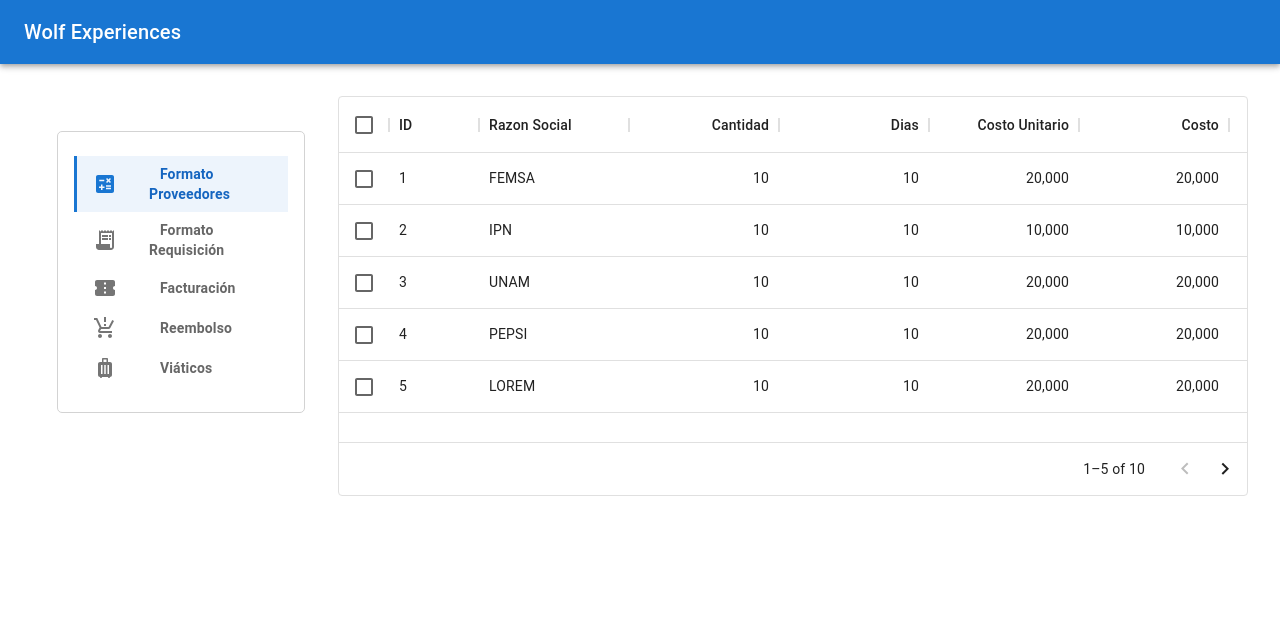
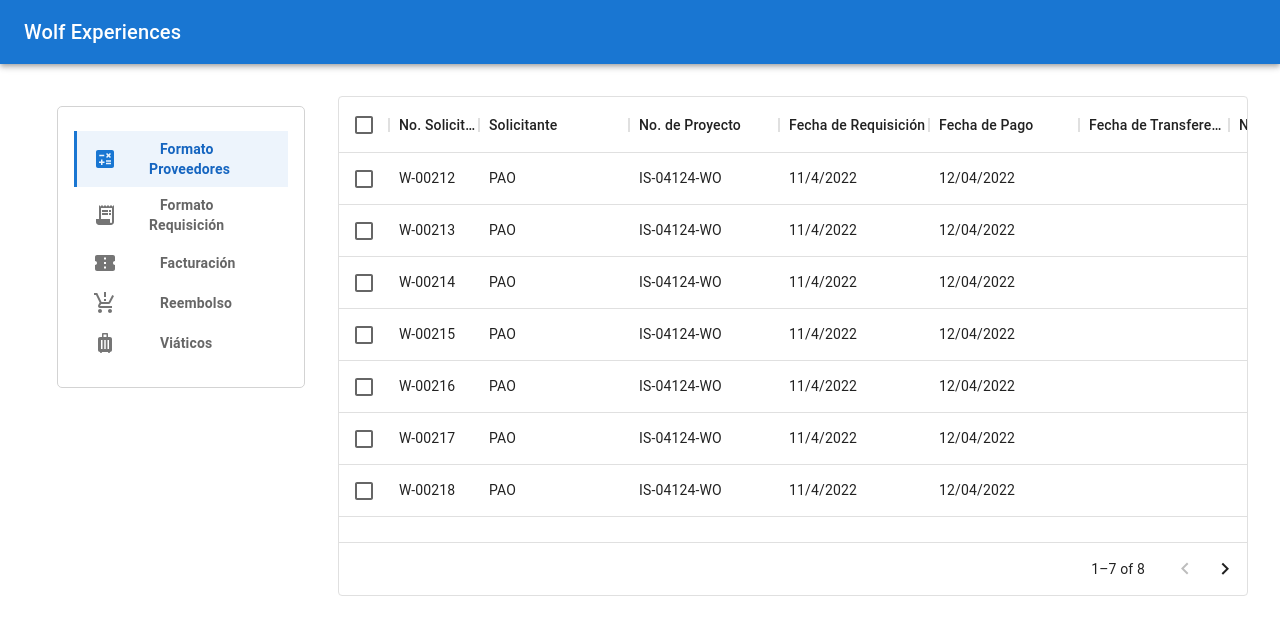
Before and after one commit to SilverOcJu/wolf-project, a React (Create React App) app: page /main in a window 1280 px wide. Shown: the top 634 px of the page. Built offline with nearby package versions, Linux system fonts and the light colour scheme.

Commit message:
Acoplado al nuevo formato de pago

```diff
--- a/src/components/FormatoProveedores.js
+++ b/src/components/FormatoProveedores.js
@@ -13,74 +13,206 @@ export default function FormatoProveedores() {
   const navigate = useNavigate();
   // DEFINICIÓN DE FILAS //
   const rows = [
-    { id: 1, razonSocial: 'FEMSA', cant: 10, dias: 10, costoUnit: 20000, costo: 20000, subtotal: 20000, iva: 2300, total: 22300 },
-    { id: 2, razonSocial: 'IPN', cant: 10, dias: 10, costoUnit: 10000, costo: 10000, subtotal: 10000, iva: 1300, total: 11300 },
-    { id: 3, razonSocial: 'UNAM', cant: 10, dias: 10, costoUnit: 20000, costo: 20000, subtotal: 20000, iva: 2300, total: 22300 },
-    { id: 4, razonSocial: 'PEPSI', cant: 10, dias: 10, costoUnit: 20000, costo: 20000, subtotal: 20000, iva: 2300, total: 22300 },
-    { id: 5, razonSocial: 'LOREM', cant: 10, dias: 10, costoUnit: 20000, costo: 20000, subtotal: 20000, iva: 2300, total: 22300 },
-    { id: 6, razonSocial: 'IPSUM', cant: 10, dias: 10, costoUnit: 20000, costo: 20000, subtotal: 20000, iva: 2300, total: 22300 },
-    { id: 7, razonSocial: 'SULAKE', cant: 10, dias: 10, costoUnit: 20000, costo: 20000, subtotal: 20000, iva: 2300, total: 22300 },
-    { id: 8, razonSocial: 'XIAOMI', cant: 10, dias: 10, costoUnit: 20000, costo: 20000, subtotal: 20000, iva: 2300, total: 22300 },
-    { id: 9, razonSocial: 'HP', cant: 10, dias: 10, costoUnit: 20000, costo: 20000, subtotal: 20000, iva: 2300, total: 22300 },
-    { id: 10, razonSocial: 'KFC', cant: 10, dias: 10, costoUnit: 20000, costo: 20000, subtotal: 20000, iva: 2300, total: 22300 },
+    {
+      /* Pago de prueba */
+      id: 'W-00212',
+      solicitante: 'PAO',
+      proyecto: 'IS-04124-WO',
+      reqFecha: '11/4/2022',
+      pagoFecha: '12/04/2022',
+      razonSocial: 'ADMINISTRACION Y CONSTRUCCION ALOUET TE SA DE CV',
+      total: 65250.00,
+      status: 'REALIZADO',
+      cuentaBanco: '03618050061',
+      banco: 'INBURSA',
+      pdfFac: 'Ok',
+    },
+    {
+      /* Pago de prueba */
+      id: 'W-00213',
+      solicitante: 'PAO',
+      proyecto: 'IS-04124-WO',
+      reqFecha: '11/4/2022',
+      pagoFecha: '12/04/2022',
+      razonSocial: 'ADMINISTRACION Y CONSTRUCCION ALOUET TE SA DE CV',
+      total: 65250.00,
+      status: 'REALIZADO',
+      cuentaBanco: '03618050061',
+      banco: 'INBURSA',
+      pdfFac: 'Ok',
+    },
+    {
+      /* Pago de prueba */
+      id: 'W-00214',
+      solicitante: 'PAO',
+      proyecto: 'IS-04124-WO',
+      reqFecha: '11/4/2022',
+      pagoFecha: '12/04/2022',
+      razonSocial: 'ADMINISTRACION Y CONSTRUCCION ALOUET TE SA DE CV',
+      total: 65250.00,
+      status: 'REALIZADO',
+      cuentaBanco: '03618050061',
+      banco: 'INBURSA',
+      pdfFac: 'Ok',
+    },
+    {
+      /* Pago de prueba */
+      id: 'W-00215',
+      solicitante: 'PAO',
+      proyecto: 'IS-04124-WO',
+      reqFecha: '11/4/2022',
+      pagoFecha: '12/04/2022',
+      razonSocial: 'ADMINISTRACION Y CONSTRUCCION ALOUET TE SA DE CV',
+      total: 65250.00,
+      status: 'REALIZADO',
+      cuentaBanco: '03618050061',
+      banco: 'INBURSA',
+      pdfFac: 'Ok',
+    },
+    {
+      /* Pago de prueba */
+      id: 'W-00216',
+      solicitante: 'PAO',
+      proyecto: 'IS-04124-WO',
+      reqFecha: '11/4/2022',
+      pagoFecha: '12/04/2022',
+      razonSocial: 'ADMINISTRACION Y CONSTRUCCION ALOUET TE SA DE CV',
+      total: 65250.00,
+      status: 'REALIZADO',
+      cuentaBanco: '03618050061',
+      banco: 'INBURSA',
+      pdfFac: 'Ok',
+    },
+    {
+      /* Pago de prueba */
+      id: 'W-00217',
+      solicitante: 'PAO',
+      proyecto: 'IS-04124-WO',
+      reqFecha: '11/4/2022',
+      pagoFecha: '12/04/2022',
+      razonSocial: 'ADMINISTRACION Y CONSTRUCCION ALOUET TE SA DE CV',
+      total: 65250.00,
+      status: 'REALIZADO',
+      cuentaBanco: '03618050061',
+      banco: 'INBURSA',
+      pdfFac: 'Ok',
+    },
+    {
+      /* Pago de prueba */
+      id: 'W-00218',
+      solicitante: 'PAO',
+      proyecto: 'IS-04124-WO',
+      reqFecha: '11/4/2022',
+      pagoFecha: '12/04/2022',
+      razonSocial: 'ADMINISTRACION Y CONSTRUCCION ALOUET TE SA DE CV',
+      total: 65250.00,
+      status: 'REALIZADO',
+      cuentaBanco: '03618050061',
+      banco: 'INBURSA',
+      pdfFac: 'Ok',
+    },
+    {
+      /* Pago de prueba */
+      id: 'W-00219',
+      solicitante: 'PAO',
+      proyecto: 'IS-04124-WO',
+      reqFecha: '11/4/2022',
+      pagoFecha: '12/04/2022',
+      razonSocial: 'ADMINISTRACION Y CONSTRUCCION ALOUET TE SA DE CV',
+      total: 65250.00,
+      status: 'REALIZADO',
+      cuentaBanco: '03618050061',
+      banco: 'INBURSA',
+      pdfFac: 'Ok',
+    },
   ];
   // DEFINICIÓN DE COLUMNAS //
   const columns = [
-    { field: 'id', headerName: 'ID', width: 90 },
+    { field: 'id', headerName: 'No. Solicitud', width: 90 },
     {
-      field: 'razonSocial',
-      headerName: 'Razon Social',
+      field: 'solicitante',
+      headerName: 'Solicitante',
       width: 150,
       editable: true,
     },
     {
-      field: 'cant',
-      headerName: 'Cantidad',
+      field: 'proyecto',
+      headerName: 'No. de Proyecto',
+      width: 150,
+      editable: true,
+    },
+    {
+      field: 'reqFecha',
+      headerName: 'Fecha de Requisición',
+      width: 150,
+      editable: true,
+    },
+    {
+      field: 'pagoFecha',
+      headerName: 'Fecha de Pago',
+      width: 150,
+      editable: true,
+    },
+    {
+      field: 'transFecha',
+      headerName: 'Fecha de Transferencia',
+      width: 150,
+      editable: true,
+    },
+    {
+      field: 'nombreComercial',
+      headerName: 'Nombre Comercial',
+      width: 150,
+      editable: true,
+    },
+    {
+      field: 'razonSocial',
+      headerName: 'Razón Social',
+      width: 150,
+      editable: true,
+    },
+    {
+      field: 'concepto',
+      headerName: 'Concepto',
+      width: 150,
+      editable: true,
+    },
+    {
+      field: 'total',
+      headerName: 'Total',
       width: 150,
       editable: true,
       type: 'number',
     },
     {
-      field: 'dias',
-      headerName: 'Dias',
+      field: 'status',
+      headerName: 'Status',
       width: 150,
       editable: true,
-      type: 'number',
     },
     {
-      field: 'costoUnit',
-      headerName: 'Costo Unitario',
+      field: 'cuentaBanco',
+      headerName: 'Cuenta Banco',
       width: 150,
       editable: true,
-      type: 'number',
     },
     {
-      field: 'costo',
-      headerName: 'Costo',
+      field: 'banco',
+      headerName: 'Banco',
       width: 150,
       editable: true,
-      type: 'number',
     },
     {
-      field: 'subtotal',
-      headerName: 'Sub Total',
+      field: 'obs',
+      headerName: 'Observaciones',
       width: 150,
       editable: true,
-      type: 'number',
     },
     {
-      field: 'iva',
-      headerName: 'IVA',
+      field: 'pdfFac',
+      headerName: 'PDF Fac.',
       width: 150,
       editable: true,
-      type: 'number',
-    },
-    {
-      field: 'total',
-      headerName: 'TOTAL',
-      width: 150,
-      editable: true,
-      type: 'number',
     },
     {
       field: 'Acciones',
@@ -104,11 +236,11 @@ export default function FormatoProveedores() {
   ];
 
   return (
-    <Box sx={{ height: 400, width: '100%' }}>
+    <Box sx={{ height: 500, width: '100%' }}>
       <DataGrid
         rows={rows}
         columns={columns}
-        pageSize={5}
+        pageSize={7}
         rowsPerPageOptions={[5]}
         checkboxSelection
         disableSelectionOnClick
--- a/src/components/MainContainer.js
+++ b/src/components/MainContainer.js
@@ -35,7 +35,7 @@ const MainContainer = () => {
               p={2}
               mx={{ xs: '10px', sm: '25px' }}
               mr="0"
-              mt="35px"
+              mt="10px"
               mb="20px"
               sx={{ position: 'sticky', top: '80px' }}
             >
```
